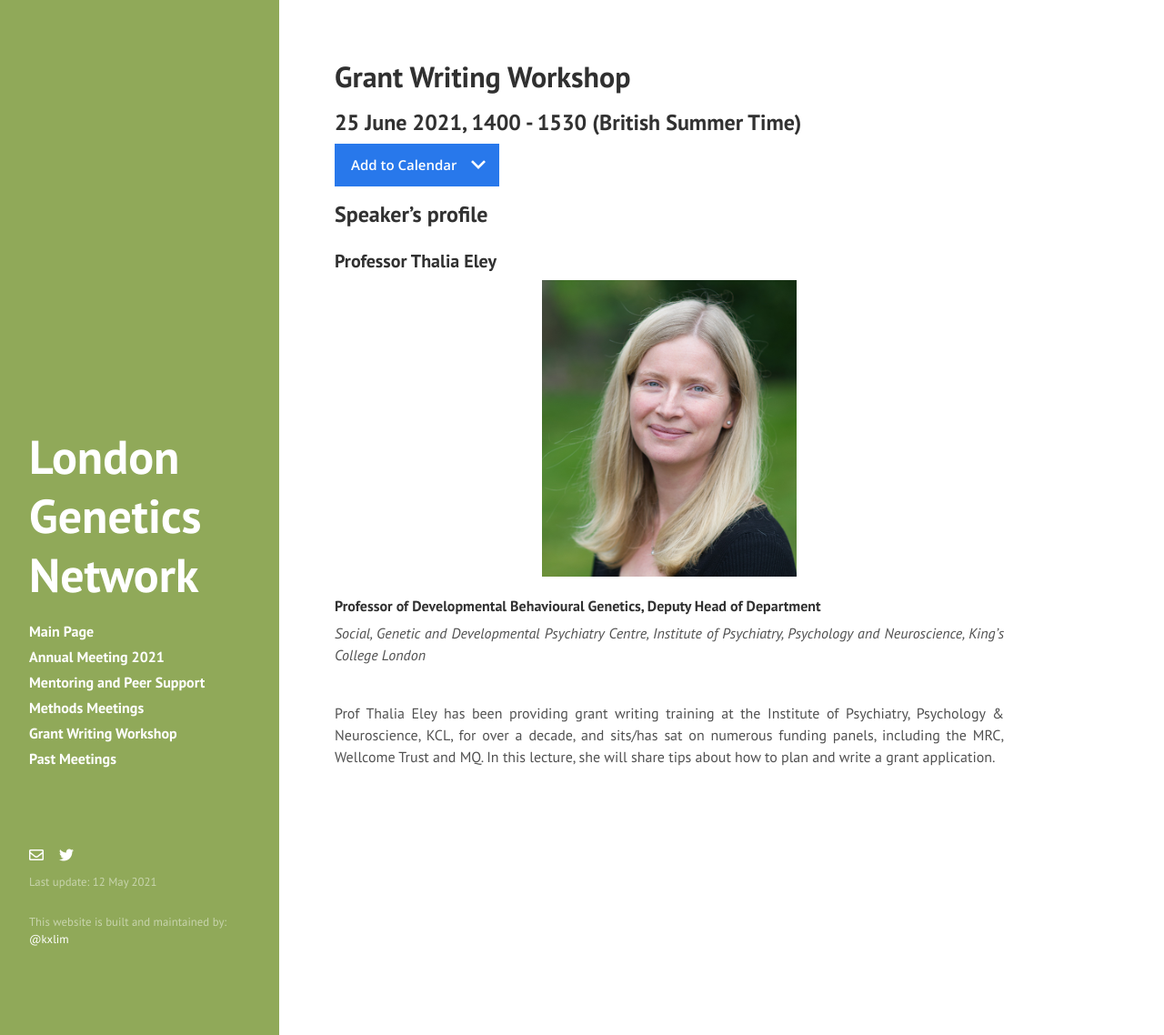
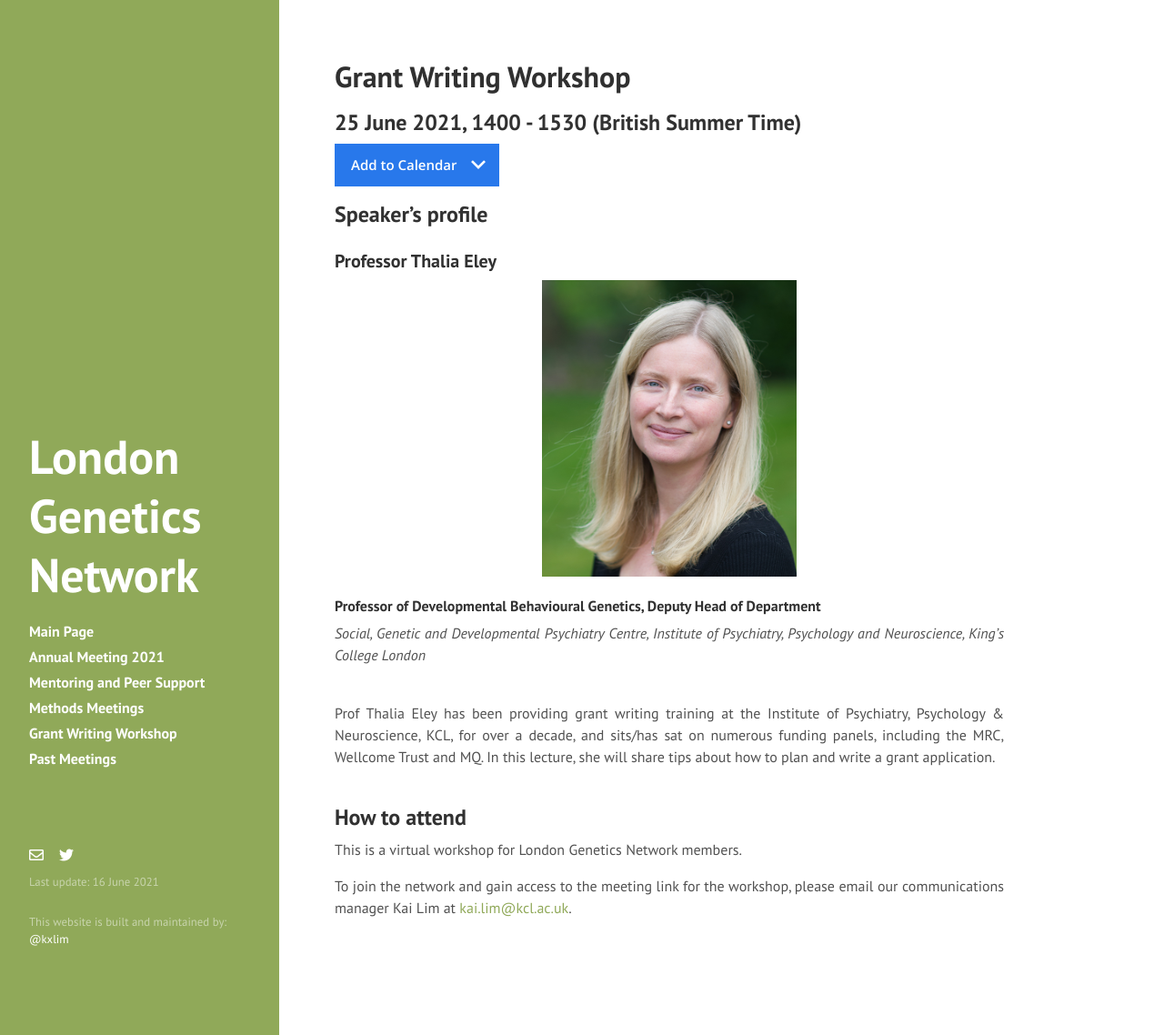
Before and after one commit to kai-lim/LondonGeneticsNetwork, a Jekyll site: the page built from grantwriting.md, in a window 1280 px wide and 1138 px high. Shown: the whole window at 91% size. Built offline with Jekyll 4.4.1, drawn with Linux system fonts in a browser that asks for light colours; nearby versions of some CDN libraries; a style sheet for code colours, icons or effects is not loaded.

Commit message:
add grant writing details

```diff
--- a/_config.yml
+++ b/_config.yml
@@ -11,7 +11,7 @@ tagline:     ''
 description: ''
 url:         https://kai-lim.github.io/London_GenNet/
 baseurl:     /
-lastmod:    '12 May 2021'
+lastmod:    '16 June 2021'
 
 author:
   name:      'London Genetics Network'
--- a/grantwriting.md
+++ b/grantwriting.md
@@ -49,3 +49,9 @@ title: Grant Writing Workshop
 
 
 Prof Thalia Eley has been providing grant writing training at the Institute of Psychiatry, Psychology & Neuroscience, KCL, for over a decade, and sits/has sat on numerous funding panels, including the MRC, Wellcome Trust and MQ. In this lecture, she will share tips about how to plan and write a grant application.
+<br><br>
+
+## How to attend
+This is a virtual workshop for London Genetics Network members.
+
+To join the network and gain access to the meeting link for the workshop, please email our communications manager Kai Lim at <a href="mailto:kai.lim@kcl.ac.uk">kai.lim@kcl.ac.uk</a>.
```
